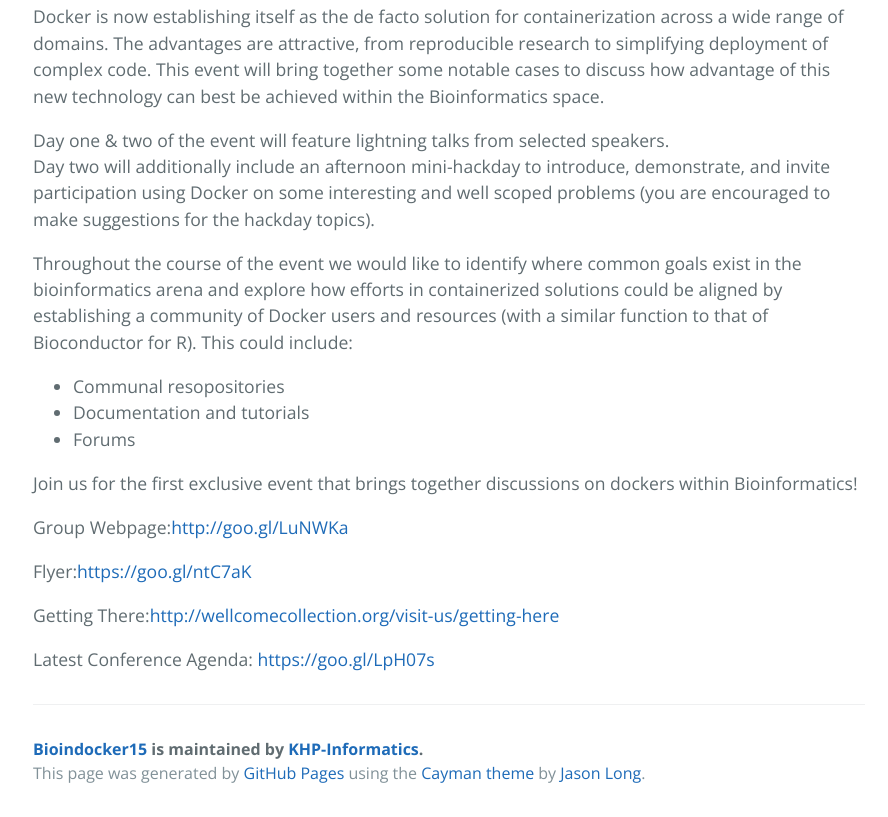
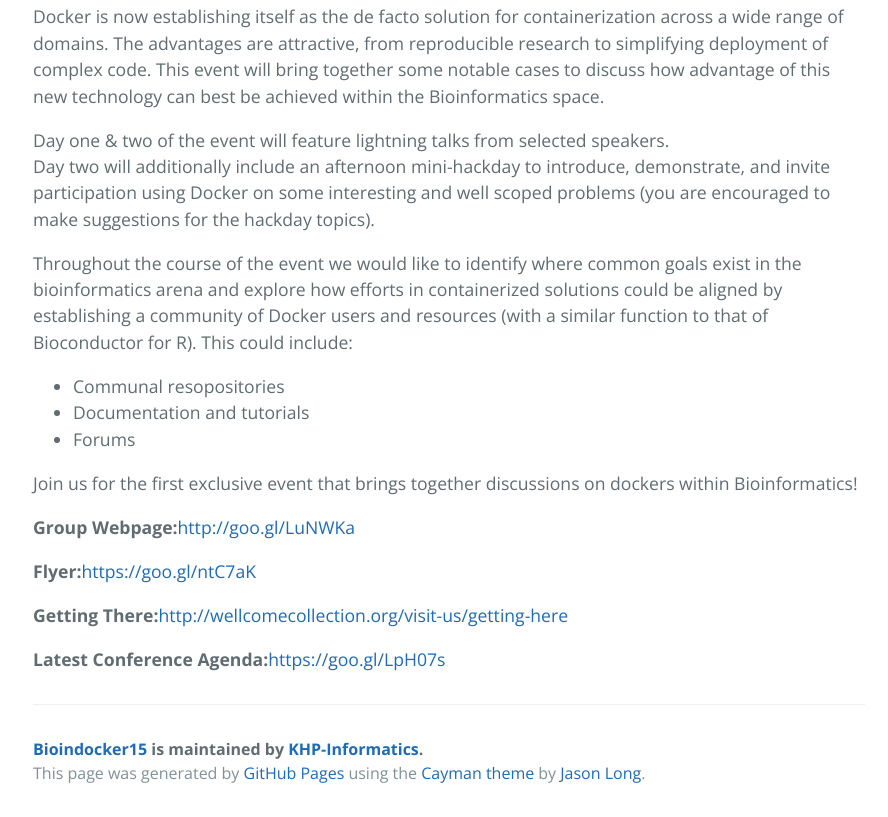
Before and after one commit to KHP-Informatics/bioindocker15, a plain HTML site: page index.html in a window 1280 px wide. Shown: the part 596-1413 px from the top of the page, without its empty margins (191-1079 px from the left). Drawn offline with nearby package versions, Linux system fonts and the light colour scheme.

```diff
--- a/index.html
+++ b/index.html
@@ -46,13 +46,13 @@ Day two will additionally include an afternoon mini-hackday to introduce, demons
 
 <p>Join us for the first exclusive event that brings together discussions on dockers within Bioinformatics!</p>
 
-<p>Group Webpage:<a href="http://goo.gl/LuNWKa">http://goo.gl/LuNWKa</a></p>
+<p><strong>Group Webpage:</strong><a href="http://goo.gl/LuNWKa">http://goo.gl/LuNWKa</a></p>
 
-<p>Flyer:<a href="https://goo.gl/ntC7aK">https://goo.gl/ntC7aK</a></p>
+<p><strong>Flyer:</strong><a href="https://goo.gl/ntC7aK">https://goo.gl/ntC7aK</a></p>
 
-<p>Getting There:<a href="http://wellcomecollection.org/visit-us/getting-here">http://wellcomecollection.org/visit-us/getting-here</a></p>
+<p><strong>Getting There:</strong><a href="http://wellcomecollection.org/visit-us/getting-here">http://wellcomecollection.org/visit-us/getting-here</a></p>
 
-<p>Latest Conference Agenda: <a href="https://goo.gl/LpH07s">https://goo.gl/LpH07s</a></p>
+<p><strong>Latest Conference Agenda:</strong><a href="https://goo.gl/LpH07s">https://goo.gl/LpH07s</a></p>
 
       <footer class="site-footer">
         <span class="site-footer-owner"><a href="https://github.com/KHP-Informatics/bioindocker15">Bioindocker15</a> is maintained by <a href="https://github.com/KHP-Informatics">KHP-Informatics</a>.</span>
```
Also changed, not shown: params.json (+1 -1 lines).
